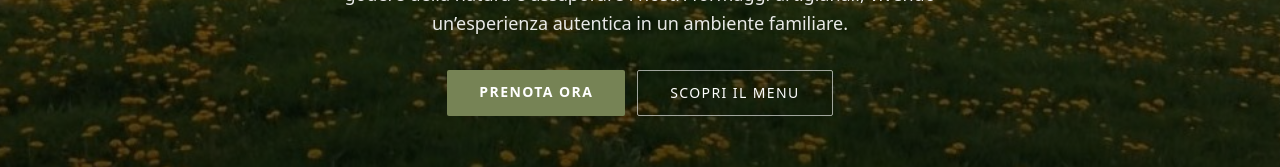
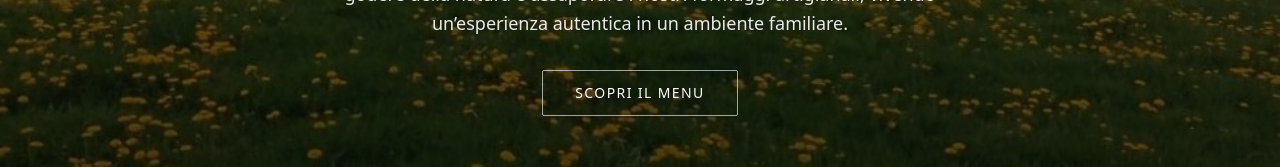
Before and after one commit to agiturismo-malga-biancoia/malga, a Vue app: page / in a window 1280 px wide. Shown: the part 559-726 px from the top of the page. Built offline with nearby package versions, Linux system fonts and the light colour scheme.

Commit message:
Hero: remove prenota ora button

```diff
--- a/src/components/Hero.vue
+++ b/src/components/Hero.vue
@@ -31,13 +31,7 @@ defineProps<{
         <p class="text-lg text-white/90 leading-relaxed drop-shadow mb-8 max-w-2xl mx-auto">
           {{ subtitle }}
         </p>
-        <div class="flex flex-col sm:flex-row gap-3 justify-center">
-          <a
-            href="tel:+393471094928"
-            class="inline-block bg-farm-500 hover:bg-farm-400 text-white font-semibold px-8 py-3 rounded-sm text-sm tracking-widest uppercase transition-all duration-200 hover:-translate-y-0.5"
-          >
-            Prenota ora
-          </a>
+        <div class="flex justify-center">
           <a
             href="#menu"
             class="inline-block border border-white/60 hover:border-white text-white font-medium px-8 py-3 rounded-sm text-sm tracking-widest uppercase transition-all duration-200 hover:-translate-y-0.5"
```
